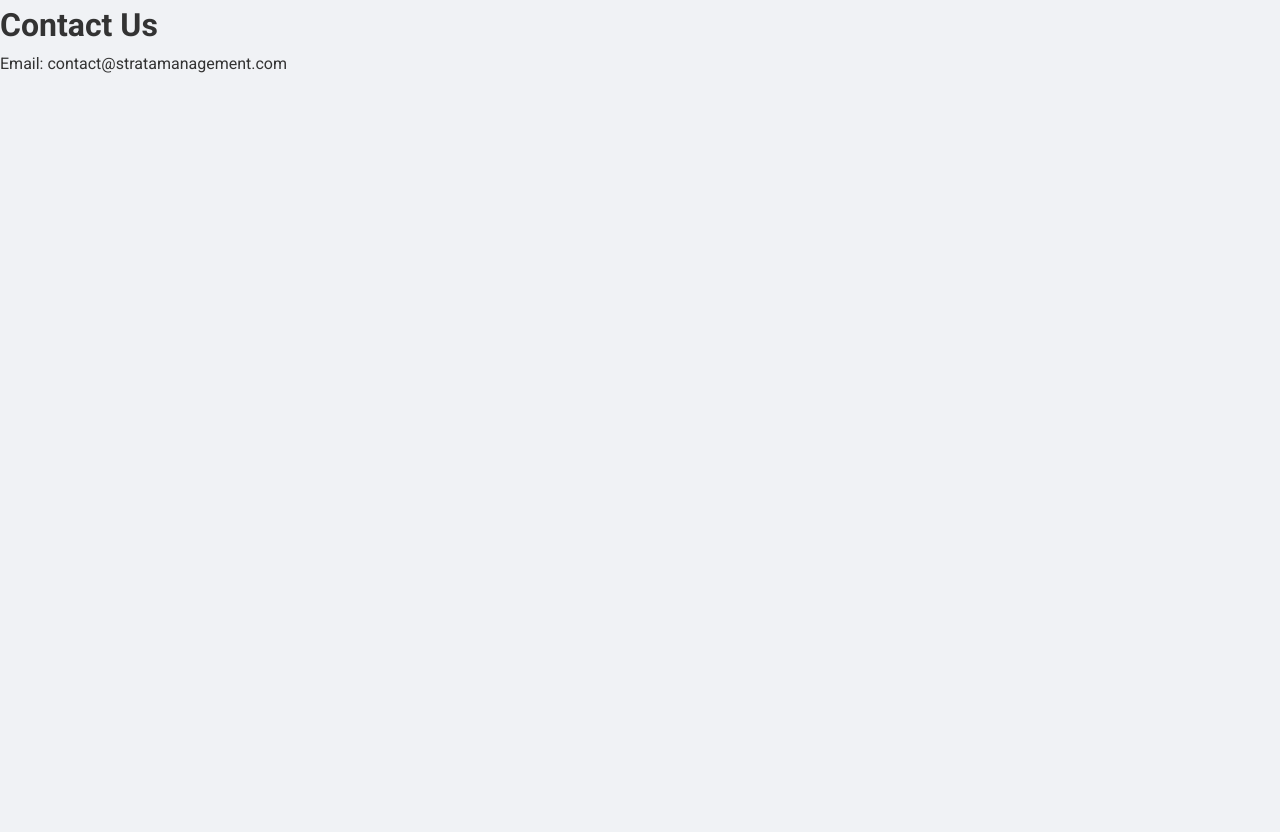
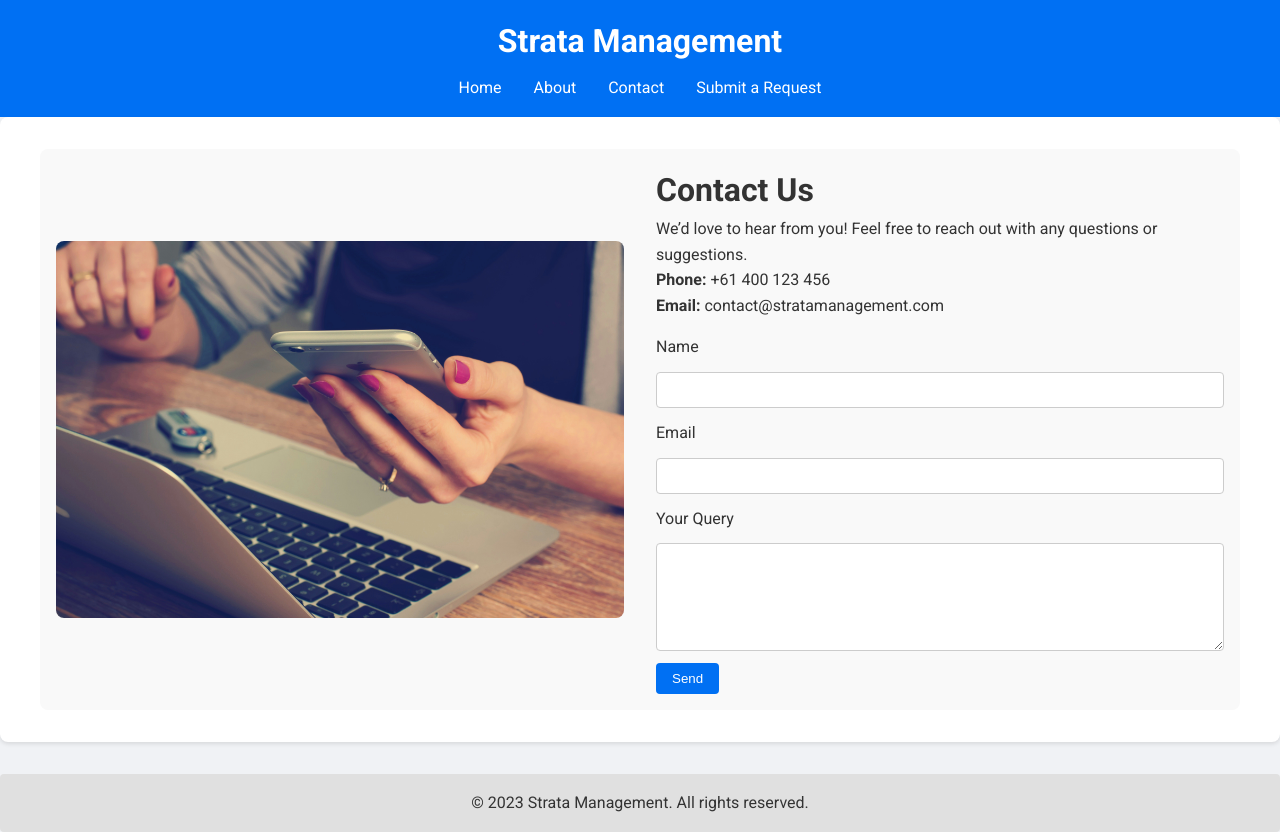
Before and after one commit to vsharma14-uni/INFO1111_TASK1, a Next.js app: page /contact in a window 1280 px wide. Before the commit the page ends 800 px from the top, so only its background shows below. Built offline with nearby package versions, Linux system fonts and the light colour scheme.

Commit message:
contact us page

```diff
--- a/pages/contact.js
+++ b/pages/contact.js
@@ -1,8 +1,84 @@
+import { useState } from 'react';
+import Layout from '../components/Layout';
+import Image from 'next/image';
+import styles from '../styles/Contact.module.css';
+
 export default function Contact() {
+  // Optional state for form inputs
+  const [formData, setFormData] = useState({
+    name: '',
+    email: '',
+    message: ''
+  });
+
+  const handleSubmit = (e) => {
+    e.preventDefault();
+    // Example action: alert or console.log
+    alert(`Thank you, ${formData.name}. We have received your query!`);
+    // Reset form (optional)
+    setFormData({ name: '', email: '', message: '' });
+  };
+
   return (
-    <div>
-      <h1>Contact Us</h1>
-      <p>Email: contact@stratamanagement.com</p>
-    </div>
+    <Layout>
+      <div className={styles.contactContainer}>
+        {/* LEFT COLUMN: Image */}
+        <div className={styles.imageContainer}>
+          <Image
+            src="/images/contactus.jpg"
+            alt="Contact us"
+            layout="responsive"
+            width={600}
+            height={400}
+            className={styles.contactImage}
+          />
+        </div>
+
+        {/* RIGHT COLUMN: Contact Info & Form */}
+        <div className={styles.infoContainer}>
+          <h1>Contact Us</h1>
+          <p>We’d love to hear from you! Feel free to reach out with any questions or suggestions.</p>
+          <ul className={styles.contactDetails}>
+            <li>
+              <strong>Phone:</strong> +61 400 123 456
+            </li>
+            <li>
+              <strong>Email:</strong> contact@stratamanagement.com
+            </li>
+          </ul>
+
+          <form onSubmit={handleSubmit} className={styles.contactForm}>
+            <label htmlFor="name">Name</label>
+            <input
+              id="name"
+              type="text"
+              value={formData.name}
+              onChange={(e) => setFormData({ ...formData, name: e.target.value })}
+              required
+            />
+
+            <label htmlFor="email">Email</label>
+            <input
+              id="email"
+              type="email"
+              value={formData.email}
+              onChange={(e) => setFormData({ ...formData, email: e.target.value })}
+              required
+            />
+
+            <label htmlFor="message">Your Query</label>
+            <textarea
+              id="message"
+              rows="5"
+              value={formData.message}
+              onChange={(e) => setFormData({ ...formData, message: e.target.value })}
+              required
+            ></textarea>
+
+            <button type="submit">Send</button>
+          </form>
+        </div>
+      </div>
+    </Layout>
   );
 }
--- /dev/null
+++ b/styles/Contact.module.css
@@ -0,0 +1,71 @@
+.contactContainer {
+    display: flex;
+    flex-direction: row;
+    gap: 2rem;
+    max-width: 1200px;
+    margin: 2rem auto;
+    padding: 1rem;
+    background-color: #f9f9f9;
+    border-radius: 8px;
+  }
+
+  /* Left column: ensures the image is vertically centered */
+  .imageContainer {
+    flex: 1;
+    min-width: 300px;
+
+    /* Make the container itself a flex box so we can center the image vertically */
+    display: flex;
+    align-items: center;   /* Vertically center the image */
+    justify-content: flex-start; /* Keep it left-aligned horizontally */
+  }
+
+  .contactImage {
+    border-radius: 8px; /* Rounds the corners of the image */
+  }
+
+  /* Right column: contact info + form remains as-is */
+  .infoContainer {
+    flex: 1;
+    display: flex;
+    flex-direction: column;
+    justify-content: center;
+  }
+
+  .contactDetails {
+    list-style: none;
+    padding: 0;
+    margin-bottom: 1rem;
+  }
+
+  .contactForm {
+    display: flex;
+    flex-direction: column;
+    gap: 0.75rem;
+  }
+
+  .contactForm label {
+    font-weight: 500;
+  }
+
+  .contactForm input,
+  .contactForm textarea {
+    padding: 0.5rem;
+    border: 1px solid #ccc;
+    border-radius: 4px;
+    font-size: 1rem;
+  }
+
+  .contactForm button {
+    align-self: flex-start;
+    padding: 0.5rem 1rem;
+    background-color: #0070f3;
+    color: #fff;
+    border: none;
+    border-radius: 4px;
+    cursor: pointer;
+  }
+
+  .contactForm button:hover {
+    background-color: #0059b2;
+  }
```
Also changed, not shown: public/images/contactus.jpg (added).
